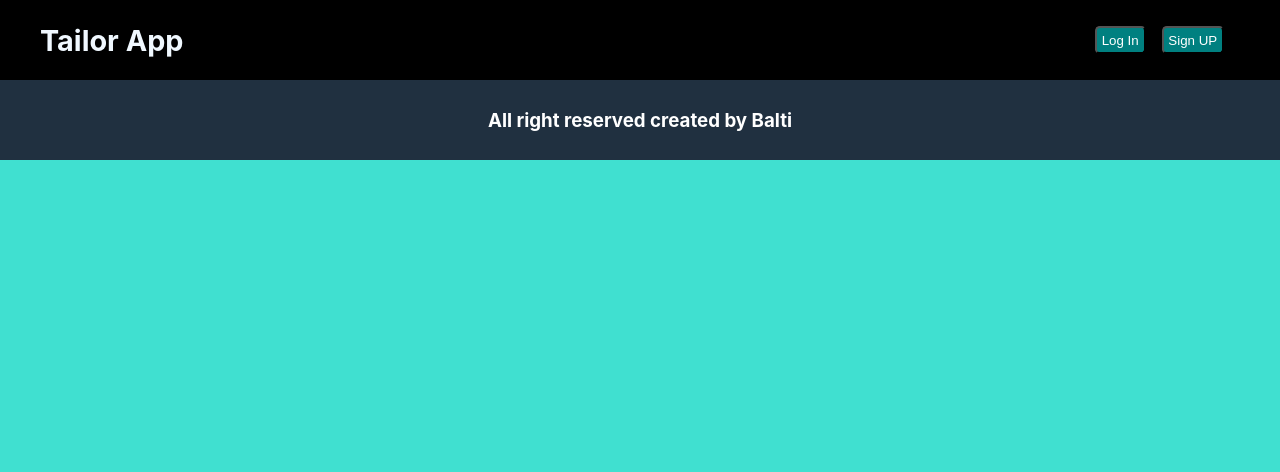
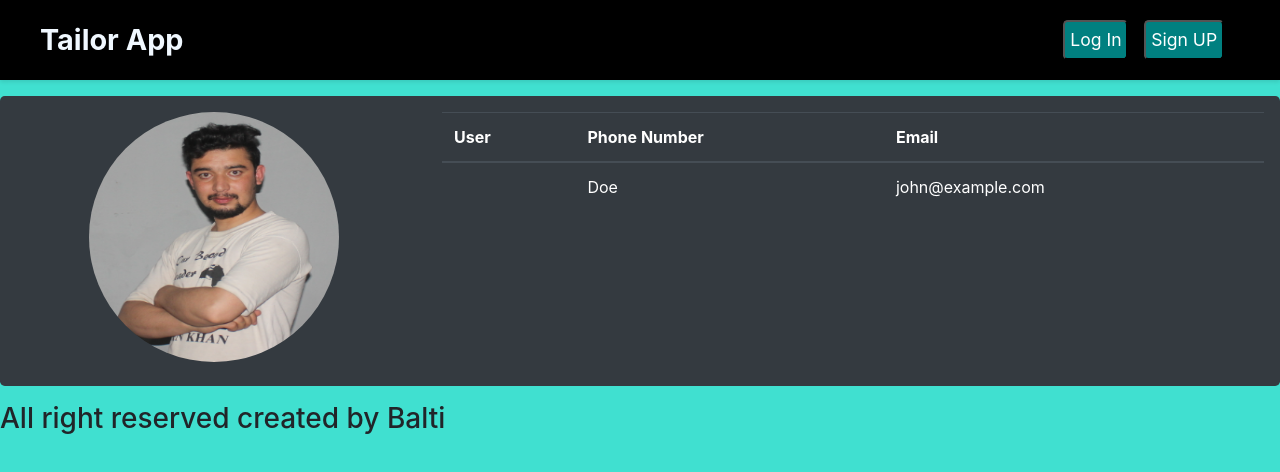
Before and after one commit to Arman-Arzoo/FYP-Tailor-App, a React (Create React App) app in the folder tailor-frontend/: page /profile in a window 1280 px wide. Shown: the top 472 px of the page. Built offline with nearby package versions, Linux system fonts and the light colour scheme; no server answers.

Commit message:
update frontend and add boostrap update profile.js a

```diff
--- a/tailor-frontend/package.json
+++ b/tailor-frontend/package.json
@@ -6,7 +6,7 @@
     "@testing-library/jest-dom": "^4.2.4",
     "@testing-library/react": "^9.5.0",
     "@testing-library/user-event": "^7.2.1",
-    "bootstrap": "^4.5.3",
+    "node-sass": "^4.14.1",
     "react": "^16.13.1",
     "react-dom": "^16.13.1",
     "react-router-dom": "^5.2.0",
--- a/tailor-frontend/public/index.html
+++ b/tailor-frontend/public/index.html
@@ -24,6 +24,13 @@
       work correctly both with client-side routing and a non-root public URL.
       Learn how to configure a non-root public URL by running `npm run build`.
     -->
+    <link rel="stylesheet" href="https://maxcdn.bootstrapcdn.com/bootstrap/4.5.2/css/bootstrap.min.css">
+    <script src="https://ajax.googleapis.com/ajax/libs/jquery/3.5.1/jquery.min.js"></script>
+    <script src="https://cdnjs.cloudflare.com/ajax/libs/popper.js/1.16.0/umd/popper.min.js"></script>
+    <script src="https://maxcdn.bootstrapcdn.com/bootstrap/4.5.2/js/bootstrap.min.js"></script>
+
+
+
     <title>React App</title>
   </head>
   <body>
--- a/tailor-frontend/src/App.css
+++ b/tailor-frontend/src/App.css
@@ -20,18 +20,7 @@ body{
   height: 100%;
 }
 
-/* main container */
-.grid-container{
-  display: grid;
-  grid-template-areas:
-  "header"
-  "main"
-  "footer";
-  grid-template-columns: 1fr;
-  grid-template-rows: 5rem 1fr 5rem;
-  height: 100%;
 
-}
 
 .main{
   grid-area: main;
@@ -108,14 +97,6 @@ body{
 }
 /* footer */
 
-.footer{
-  grid-area: footer;
-  background-color: #203040;
-  color: #ffffff;
-  display: flex;
-  justify-content: center;
-  align-items: center;
-}
 
 /* home decoration */
 
--- a/tailor-frontend/src/App.js
+++ b/tailor-frontend/src/App.js
@@ -57,7 +57,7 @@ function App() {
       <UserContext.Provider value={{ userData, setUserData }}>
 
 
-        <div className="grid-container">
+        <div className=" jumbotron-fluid">
           <Header />
           <Switch>
             <main className="main">
--- a/tailor-frontend/src/components/Home.js
+++ b/tailor-frontend/src/components/Home.js
@@ -2,10 +2,13 @@ import React from 'react';
 
 
 
-const Home = ()=>{
-    return(
-        <div className="">
-           jdsklfjdsklfjlkdsjflkdsflkfjds
+const Home = () => {
+    return (
+        <div className="container-fluid pt-3 bg-dark">
+
+
+
+
         </div>
     )
 }
--- a/tailor-frontend/src/components/LogIn.js
+++ b/tailor-frontend/src/components/LogIn.js
@@ -40,18 +40,18 @@ const LogIn = () => {
 
     <div >
       <h1 className="text-center">Welcome to Our Site</h1>
-      <div className="container-form">
+      <div className="container-form ">
         <h2>Log In</h2>
         {error && <ErrorNotice message={error} clearError={() => { setError(undefined) }} />}
 
         <form className='form' onSubmit={submit}>
 
-          <div className="form-control">
+          <div className="">
             <label htmlFor="name">UserName</label>
-            <input type="text" id="username-login" placeholder="Enter User name or Email..." onChange={(e) => setEmail(e.target.value)} />
+            <input  type="text" id="username-login" placeholder="Enter User name or Email..." onChange={(e) => setEmail(e.target.value)} />
           </div>
 
-          <div className="form-control">
+          <div className="form-group">
             <label htmlFor="password">Password</label>
             <input type="password" id="password-login" placeholder="Enter Password..." onChange={(e) => setPassword(e.target.value)} />
           </div>
--- a/tailor-frontend/src/components/SignUp.js
+++ b/tailor-frontend/src/components/SignUp.js
@@ -48,19 +48,19 @@ const SignUp = () => {
   return (
     <div >
       <h2 className="text-center">Register An Account</h2>
-      <div className="container-form">
+      <div className="container-form form-group">
         <h2>Create an Account</h2>
 
         {error && <ErrorNotice message={error} clearError={() => { setError(undefined) }} />}
         <form className="form" onSubmit={submit} >
 
-          <div className="form-control">
+          <div className="">
             <label htmlFor="username-register">Email</label>
             <input type="email" id="username-register" placeholder="Enter Name..." onChange={(e) => setEmail(e.target.value)} />
           </div>
 
 
-          <div className="form-control">
+          <div className="">
             <label htmlFor="password-register">Password</label>
             <input type="password" id="password-register" placeholder="Enter Password..." onChange={(e) => setPassword(e.target.value)} />
             <br />
@@ -70,7 +70,7 @@ const SignUp = () => {
 
 
 
-          <div className="form-control">
+          <div className="">
             <label htmlFor="displayName-register">Display Name</label>
             <input type="text" id="email-register" placeholder="Enter Display Name..." onChange={(e) => setDisplayName(e.target.value)} />
           </div>
--- a/tailor-frontend/src/components/authOption.js
+++ b/tailor-frontend/src/components/authOption.js
@@ -1,8 +1,6 @@
 import React, { useContext } from 'react';
 import { Link, useHistory } from 'react-router-dom';
 import UserContext from '../context/userContext'
-
-
 
 
 const AuthOption = () => {
@@ -17,6 +15,7 @@ const AuthOption = () => {
             user: undefined
         });
         localStorage.setItem("auth-token", "")
+        history.push("/")
     };
 
 
--- a/tailor-frontend/src/components/profile.js
+++ b/tailor-frontend/src/components/profile.js
@@ -7,13 +7,41 @@ import UserContext from '../context/userContext';
 const Profile = () => {
 
     const { userData } = useContext(UserContext);
-    console.log("our data", userData)
     const history = useHistory();
     const name = ((userData || {}).user || {}).displayName;
 
     return (
 
-        <div>
+        <div className="jumbotron my-3 p-3 bg-dark text-white">
+            <div class="row">
+                <div class="col-sm-4">
+                    <div className="text-center">
+                        <img class="rounded-circle " src="arman.png" alt="img" width="250" height="250"></img>
+                        <h1>{name}</h1>
+                    </div>
+
+                </div>
+                <div class="col-sm-8">
+                    <table class="table table-dark table-hover">
+                        <thead>
+                            <tr>
+                                <th>User</th>
+                                <th>Phone Number</th>
+                                <th>Email</th>
+                            </tr>
+                        </thead>
+                        <tbody>
+                            <tr>
+                                <td>{name}</td>
+                                <td>Doe</td>
+                                <td>john@example.com</td>
+                            </tr>
+
+
+                        </tbody>
+                    </table>
+                </div>
+            </div>
 
 
 
```
Also changed, not shown: tailor-frontend/public/arman.PNG (added), tailor-frontend/src/components/header.js (line endings or trailing spaces), 1 other file (tests, documents, lock files or other folders).
